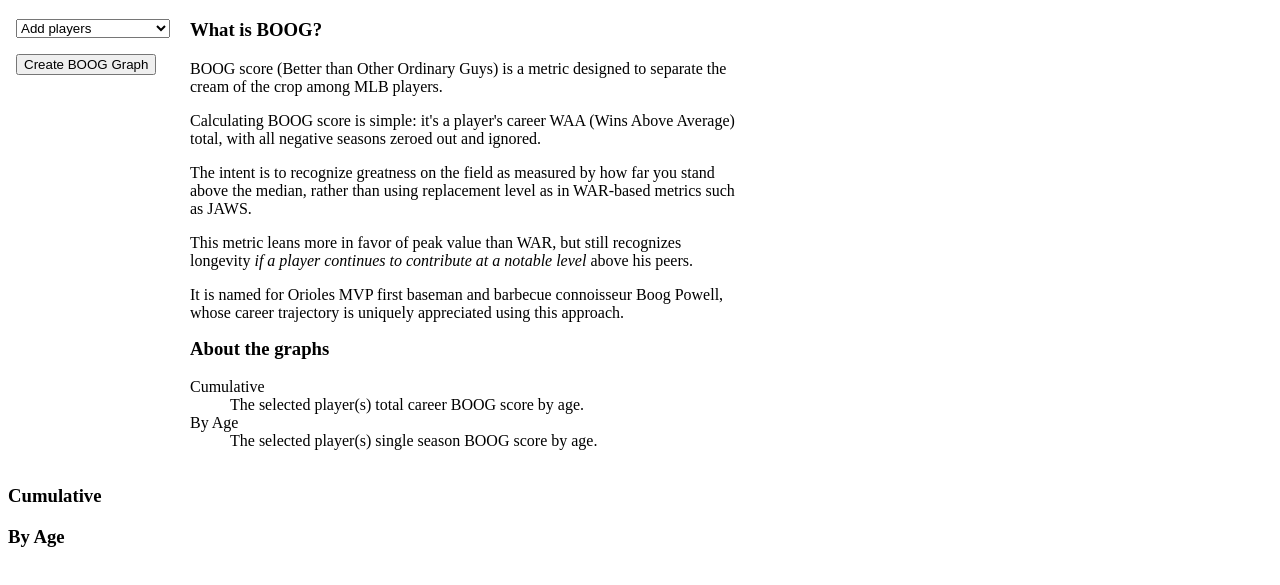
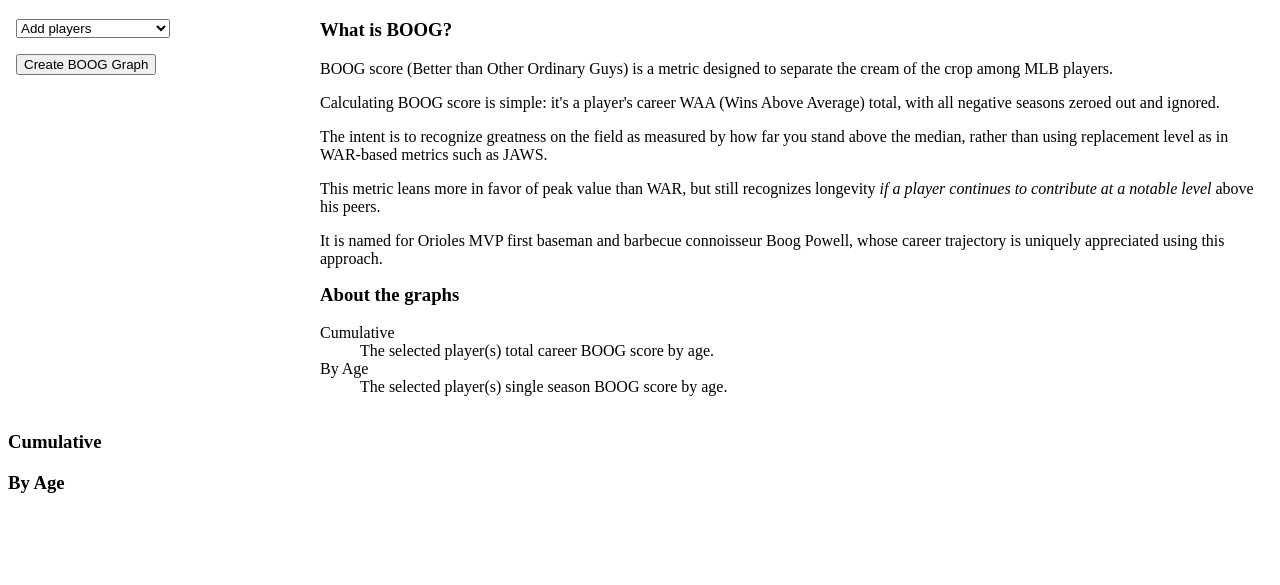
Before and after one commit to ewpod/boog-graph, a plain HTML site: page index.html in a window 1280 px wide. Shown: the part 61-646 px from the top of the page. Drawn offline with Linux system fonts and the light colour scheme.

Commit message:
Adjust CSS to guarantee space around player selector

```diff
--- a/index.html
+++ b/index.html
@@ -7,7 +7,6 @@
             .settings {
                 display: flex;
                 justify-content: space-between;
-                width: 45em;
                 margin: 0.5em;
             }
 
@@ -16,8 +15,12 @@
             }
 
             .add-players {
-                padding-right: 20px;
+                flex: 1 18em;
             }
+
+            .description {
+                flex: 9 50em;
+            };
         </style>
     </head>
     <body>
@@ -28,7 +31,7 @@
                 <ul id="chosen-players"></ul>
                 <button id="create" type="button">Create BOOG Graph</button>
             </div>
-            <div>
+            <div class="description">
                 <h3>What is BOOG?</h3>
                 <p>BOOG score (Better than Other Ordinary Guys) is a metric designed to separate the cream of the crop among MLB players.</p>
                 <p>Calculating BOOG score is simple: it's a player's career WAA (Wins Above Average) total, with all negative seasons zeroed out and ignored.</p>
```
